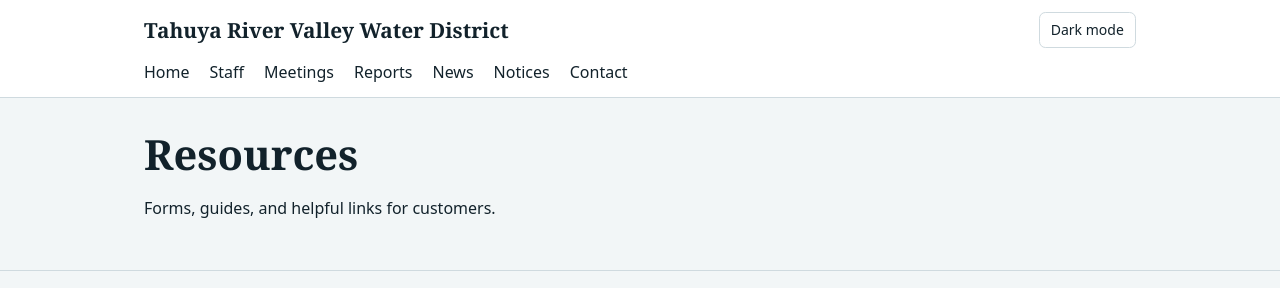
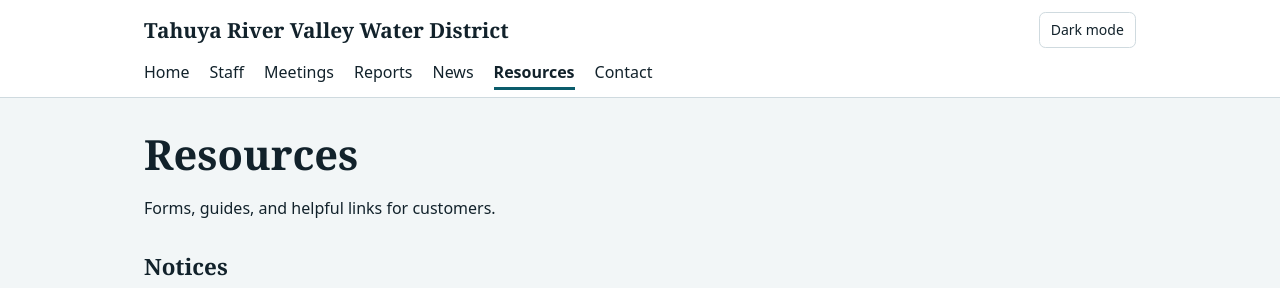
Before and after one commit to DrAcula27/trvwd, an Astro site: page /resources in a window 1280 px wide. Shown: the top 288 px of the page. Built offline with nearby package versions, Linux system fonts and the light colour scheme; Astro itself is replaced by a stand-in of ours; no server answers; grey boxes are pictures that could not be loaded.

Commit message:
hotfix: notices tab renamed to resources to fix broken link

```diff
--- a/src/layouts/Base.astro
+++ b/src/layouts/Base.astro
@@ -15,7 +15,7 @@ const nav = [
   ['/meetings', 'Meetings'],
   ['/reports', 'Reports'],
   ['/news', 'News'],
-  ['/notices', 'Notices'],
+  ['/resources', 'Resources'],
   ['/contact', 'Contact'],
 ];
 ---
--- a/src/pages/resources.astro
+++ b/src/pages/resources.astro
@@ -1,8 +1,11 @@
 ---
 import Base from '../layouts/Base.astro';
+import DriveFolder from '../components/DriveFolder.astro';
 import { site } from '../config';
 ---
 <Base title="Resources">
   <h1>Resources</h1>
   <p>Forms, guides, and helpful links for customers.</p>
+  <h2>Notices</h2>
+  <DriveFolder folderId={site.driveFolders.notices} title="Public Notices" />
 </Base>
```
